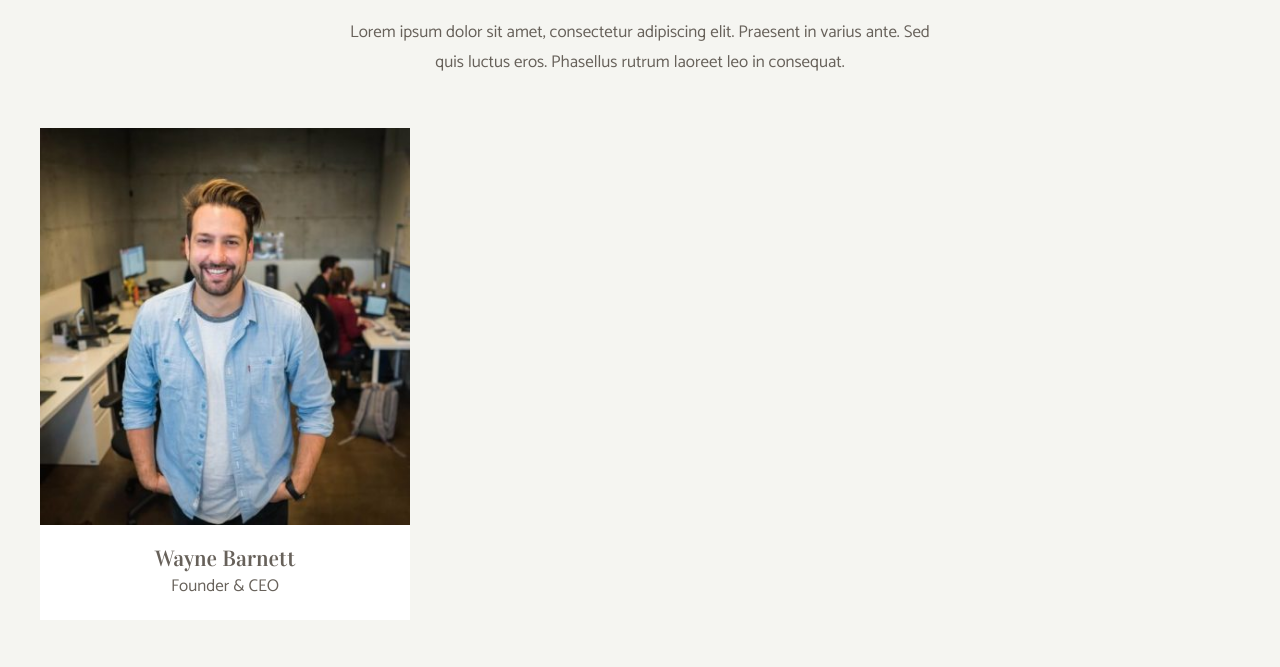
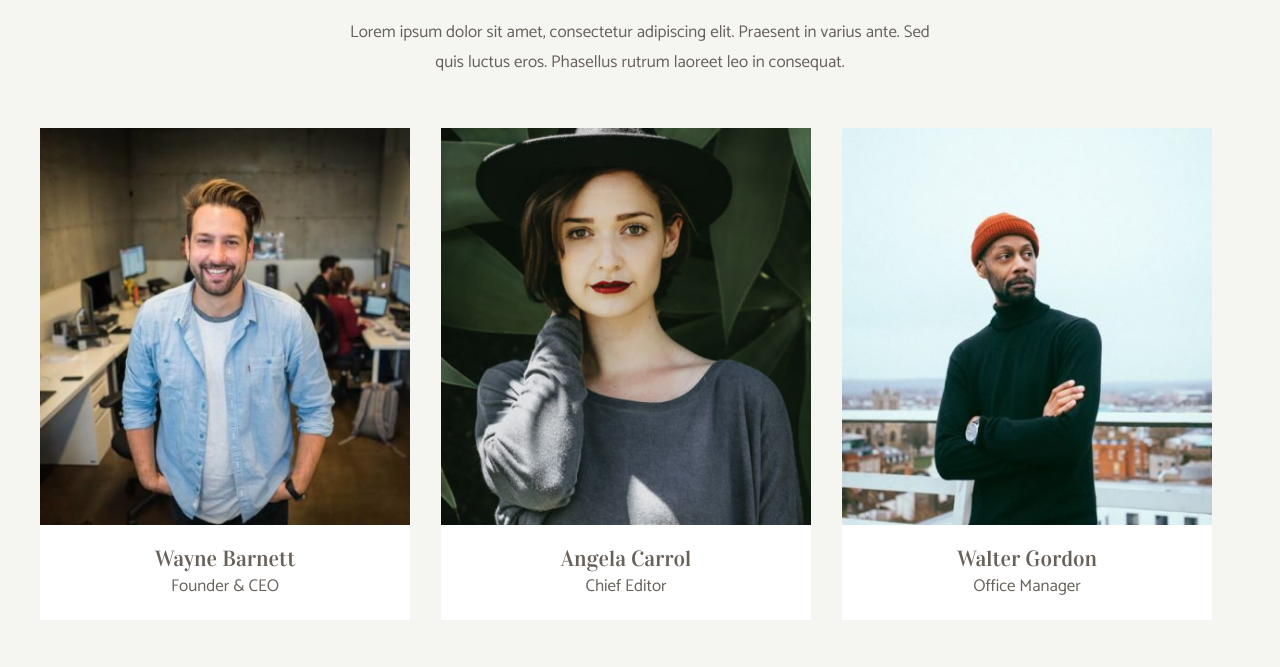
Before and after one commit to esseppi/js-our-team, a plain HTML site: page index.html in a window 1280 px wide. Shown: the part 107-774 px from the top of the page. Drawn offline with Linux system fonts and the light colour scheme.

Commit message:
finish with no bonus

```diff
--- a/app.js
+++ b/app.js
@@ -31,3 +31,21 @@ const inOurTeam = [
         foto: 'barbara-ramos-graphic-designer.jpg'
     }
 ];
+
+for (let i = 0; i < inOurTeam.length; i++) {
+    let card = document.createElement('div')
+    card.classList.add('team-card');
+    let personName = inOurTeam[i]['nome']
+    let personRole = inOurTeam[i]['ruolo']
+    let personPhoto = inOurTeam[i]['foto']
+    card.innerHTML = `
+        <div class="card-image">
+            <img src="img/${personPhoto}"/>
+        </div>
+        <div class="card-text">
+            <h3>${personName}</h3>
+            <p>${personRole}</p>
+        </div>`
+
+    teamContainer.appendChild(card);
+}
--- a/index.html
+++ b/index.html
@@ -1,16 +1,16 @@
 <!DOCTYPE html>
 <html lang="en">
+
 <head>
   <meta charset="UTF-8" />
   <title>Our Team</title>
   <link rel="stylesheet" href="style.css" />
   <link rel="preconnect" href="https://fonts.googleapis.com" />
   <link rel="preconnect" href="https://fonts.gstatic.com" crossorigin />
-    <link
-      href="https://fonts.googleapis.com/css2?family=Catamaran:wght@400;600&family=Vidaloka&display=swap"
-      rel="stylesheet"
-    />
+  <link href="https://fonts.googleapis.com/css2?family=Catamaran:wght@400;600&family=Vidaloka&display=swap"
+    rel="stylesheet" />
 </head>
+
 <body>
   <section id="team">
     <div class="container">
@@ -22,19 +22,15 @@
       </p>
       <div class="team-container">
         <!-- Inseriamo inizialmente una card statica per stilarla e vedere l'effetto finale -->
-
-          <div class="team-card">
+        <!-- <div class="team-card">
           <div class="card-image">
-              <img
-                src="img/wayne-barnett-founder-ceo.jpg"
-                alt="Wayne Barnett"
-              />
+            <img src="img/wayne-barnett-founder-ceo.jpg" alt="Wayne Barnett" />
           </div>
           <div class="card-text">
             <h3>Wayne Barnett</h3>
             <p>Founder & CEO</p>
           </div>
-          </div>
+        </div> -->
       </div>
     </div>
   </section>
@@ -54,5 +50,7 @@
       </div>
     </div>
   </section>
+  <script src="app.js"></script>
 </body>
+
 </html>
```
Lines whose indentation alone changed are shown as unchanged.
